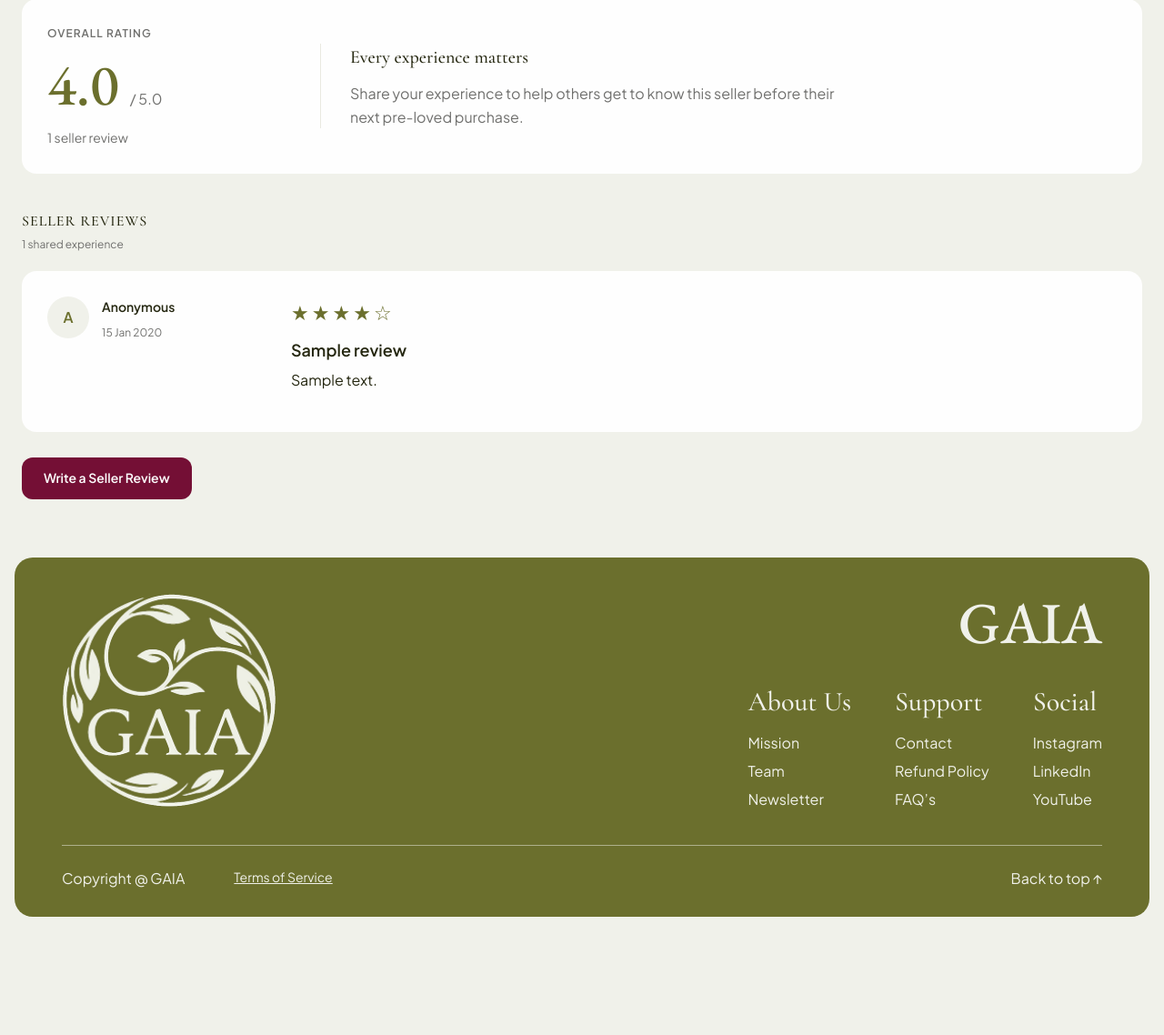
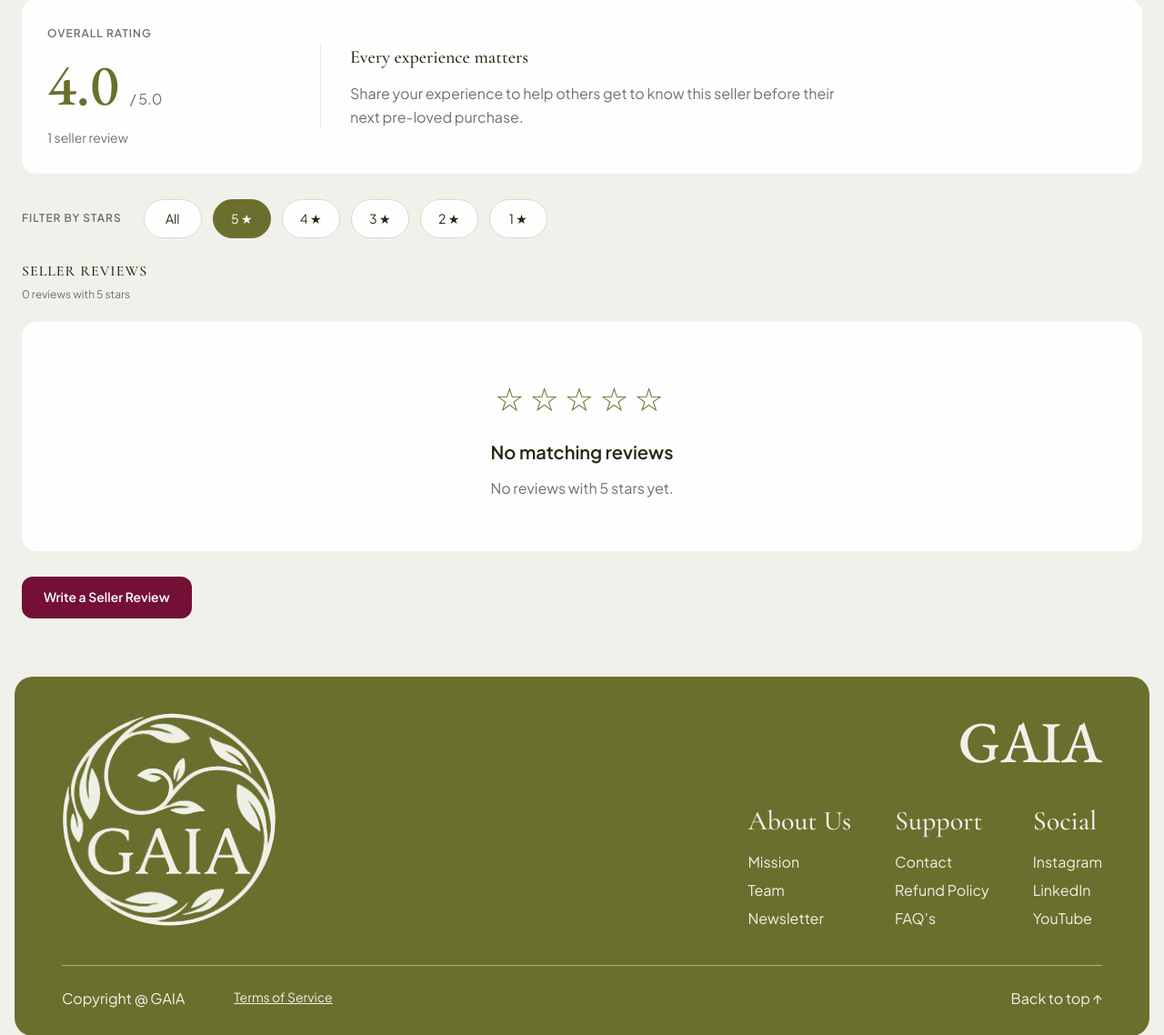
Before and after one commit to Gaia-sustainable-curated-thrift/Gaia, a Django app: page /reviews/seller/1/?rating=5 in a window 1280 px wide. Shown: the part 493-1631 px from the top of the page at 91% size. Before the commit the page ends 1501 px from the top, so only its background shows below. Run offline with Django 5.2, Linux system fonts and the light colour scheme; data comes from the database, SQL or seed files in the repository; tables that the repository leaves empty hold one stand-in row (values such as "Sample post").

Commit message:
feat: filter seller reviews by star rating

```diff
--- a/reviews/views.py
+++ b/reviews/views.py
@@ -20,11 +20,20 @@ def seller_reviews(request, seller_id):
         total_reviews=Count("pk"),
     )
 
+    selected_rating = request.GET.get("rating", "")
+
+    if selected_rating in ["1", "2", "3", "4", "5"]:
+        reviews = reviews.filter(rating=int(selected_rating))
+    else:
+        selected_rating = ""
+
     context = {
         "seller": seller,
         "reviews": reviews,
         "average_rating": summary["average_rating"],
         "total_reviews": summary["total_reviews"],
+        "selected_rating": selected_rating,
+        "filtered_count": reviews.count(),
     }
 
     return render(request, "reviews/seller_reviews.html", context)
--- a/static/css/reviews.css
+++ b/static/css/reviews.css
@@ -434,7 +434,6 @@
 }
 
 /* Clickable rating stars */
-
 .reviews-page .review-rating-field {
     min-width: 0;
     margin: 0 0 20px;
@@ -488,3 +487,54 @@
     white-space: nowrap;
     border: 0;
 }
+
+/* Review rating filters */
+.reviews-overview .review-filters {
+    display: flex;
+    align-items: center;
+    flex-wrap: wrap;
+    gap: 12px;
+    margin-top: 28px;
+}
+
+.reviews-overview .filter-label {
+    margin-right: 12px;
+    color: #70706e;
+    font-size: 12px;
+    font-weight: 600;
+    letter-spacing: 1px;
+}
+
+.reviews-overview .rating-filter {
+    display: inline-flex;
+    align-items: center;
+    justify-content: center;
+    min-width: 64px;
+    padding: 10px 18px;
+    border: 1px solid #ded9cc;
+    border-radius: 24px;
+    background: #fefefe;
+    color: #252710;
+    font-size: 14px;
+    text-decoration: none;
+}
+
+.reviews-overview .rating-filter:hover {
+    background: #f0f1ea;
+    border-color: #6b6f2d;
+}
+
+.reviews-overview .rating-filter.is-active {
+    background: #6b6f2d;
+    border-color: #6b6f2d;
+    color: #fefefe;
+}
+
+.reviews-overview .rating-filter:focus-visible {
+    outline: 2px solid #740f35;
+    outline-offset: 3px;
+}
+
+.reviews-overview .review-filters + .reviews-list-heading {
+    margin-top: 24px;
+}
--- a/templates/reviews/seller_reviews.html
+++ b/templates/reviews/seller_reviews.html
@@ -67,9 +67,30 @@
         </div>
     </section>
 
+    <nav class="review-filters" aria-label="Filter reviews by rating">
+        <span class="filter-label">FILTER BY STARS</span>
+
+        <a href="{% url 'reviews:seller_reviews' seller.pk %}"
+           class="rating-filter{% if not selected_rating %} is-active{% endif %}">
+            All
+        </a>
+
+        {% for star in "54321" %}
+            <a href="?rating={{ star }}"
+               class="rating-filter{% if selected_rating == star %} is-active{% endif %}">
+                {{ star }} ★
+            </a>
+        {% endfor %}
+    </nav>
+
     <header class="reviews-list-heading">
         <h2>SELLER REVIEWS</h2>
-        <p>{{ total_reviews }} shared experience{{ total_reviews|pluralize }}</p>
+        <p>
+            {{ filtered_count }} review{{ filtered_count|pluralize }}
+            {% if selected_rating %}
+                with {{ selected_rating }} star{{ selected_rating|pluralize }}
+            {% endif %}
+        </p>
     </header>
 
     <section class="reviews-list" aria-label="Seller reviews">
@@ -126,8 +147,14 @@
         {% empty %}
             <div class="reviews-empty">
                 <span class="empty-stars" aria-hidden="true">☆☆☆☆☆</span>
-                <h3>No reviews yet</h3>
-                <p>Be the first to share your experience with this seller.</p>
+
+                {% if selected_rating %}
+                    <h3>No matching reviews</h3>
+                    <p>No reviews with {{ selected_rating }} stars yet.</p>
+                {% else %}
+                    <h3>No reviews yet</h3>
+                    <p>Be the first to share your experience with this seller.</p>
+                {% endif %}
             </div>
         {% endfor %}
     </section>
```
